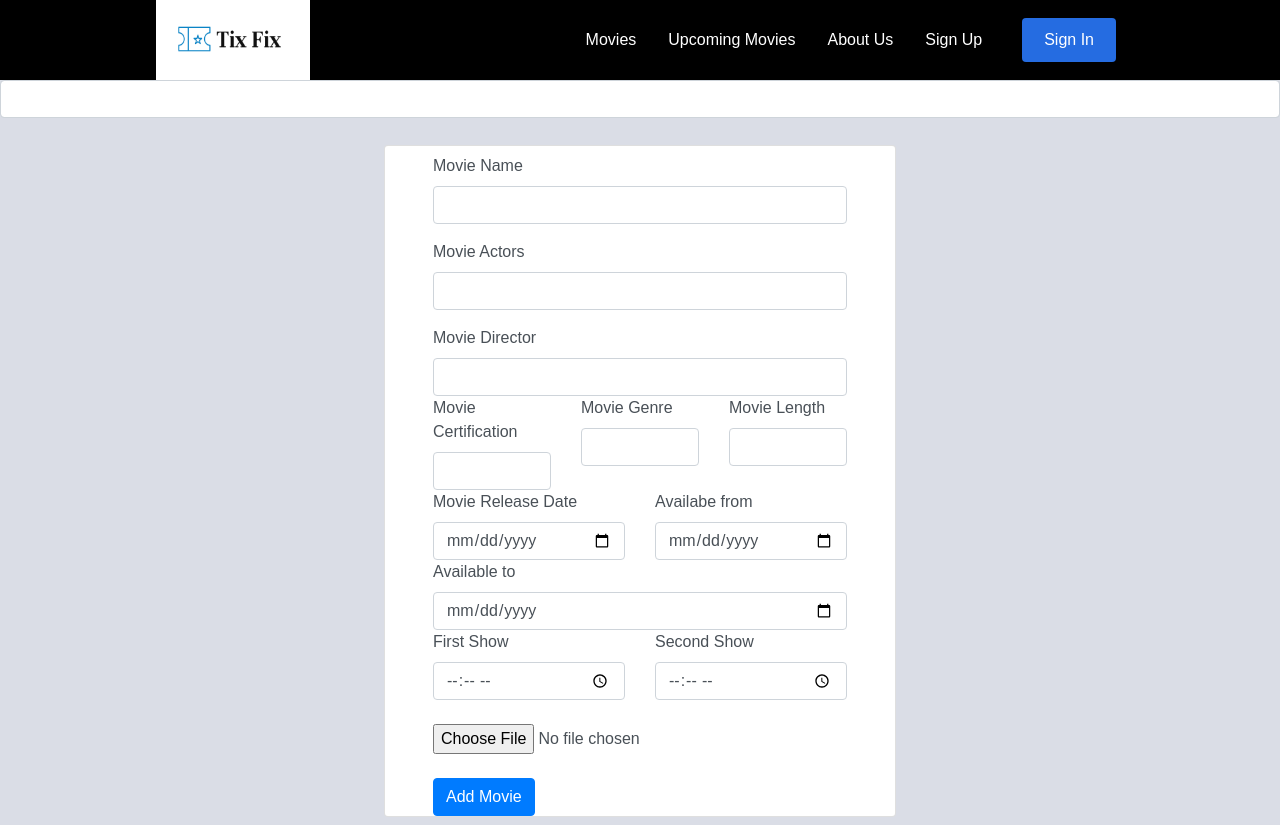
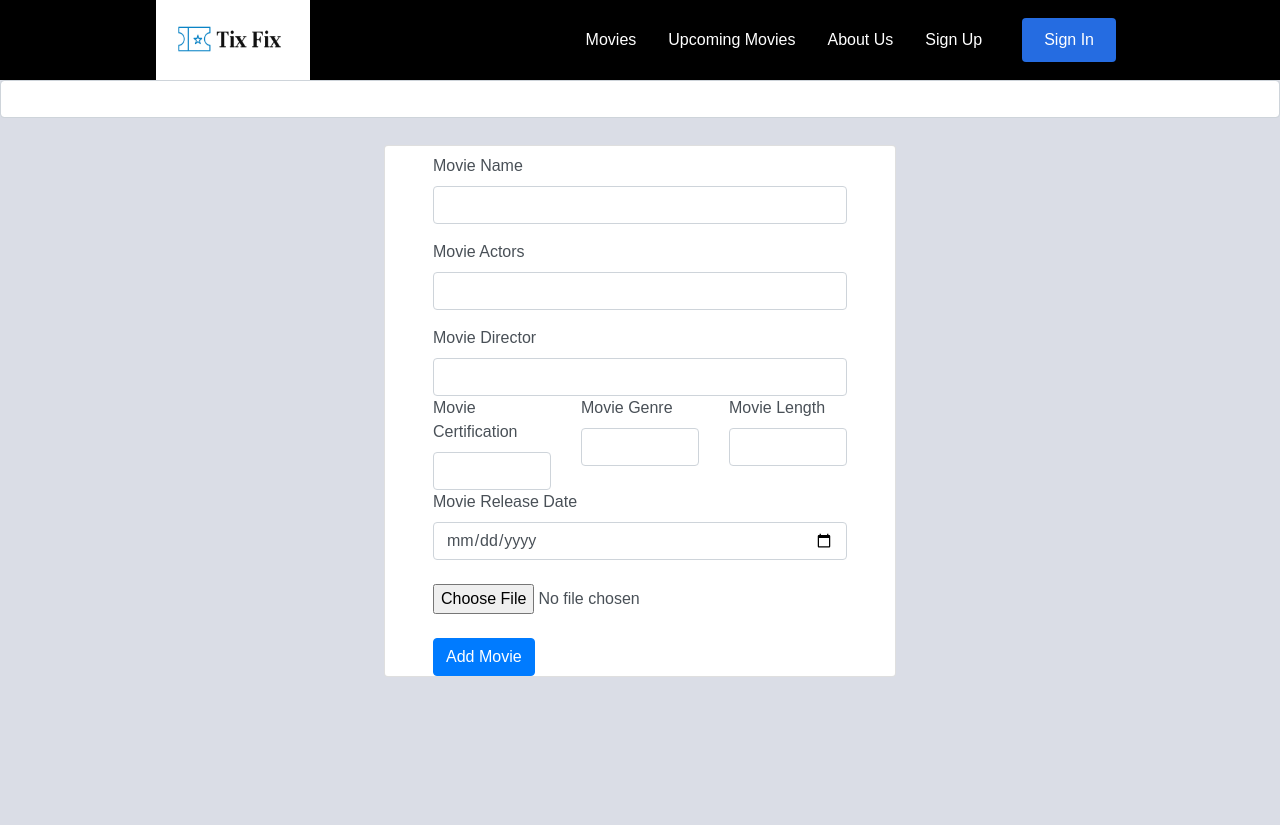
Before and after one commit to ameydeshpande10/TMS_Project, a React (Create React App) app in the folder client/: page /add-movie in a window 1280 px wide. After the commit the page ends 800 px from the top, so only its background shows below. Built offline with nearby package versions, Linux system fonts and the light colour scheme.

Commit message:
layout change

```diff
--- a/client/src/pages/admin-path/add-movie.js
+++ b/client/src/pages/admin-path/add-movie.js
@@ -153,7 +153,7 @@ export const AddMovie = () => {
                     onChange={handleInputs}
                   />
                 </div>
-                <div className="col">
+                {/* <div className="col">
                   <label className="form-label">Availabe from</label>
                   <input
                     type="date"
@@ -174,9 +174,9 @@ export const AddMovie = () => {
                     required
                     onChange={handleInputs}
                   />
-                </div>
+                </div> */}
               </div>
-              <div className="row">
+              {/* <div className="row">
                 <div className="col">
                   <label className="form-label">First Show</label>
                   <input
@@ -199,7 +199,7 @@ export const AddMovie = () => {
                     onChange={handleInputs}
                   />
                 </div>
-              </div>
+              </div> */}
               {/* <div className="row">
                                 <input type="file" className="form-control" name="image" id="inputGroupFile04" aria-describedby="inputGroupFileAddon04" aria-label="Upload" onChange={handleInputs} />
                                 <button class="btn btn-outline-secondary" type="button" id="inputGroupFileAddon04">Button</button>
```
